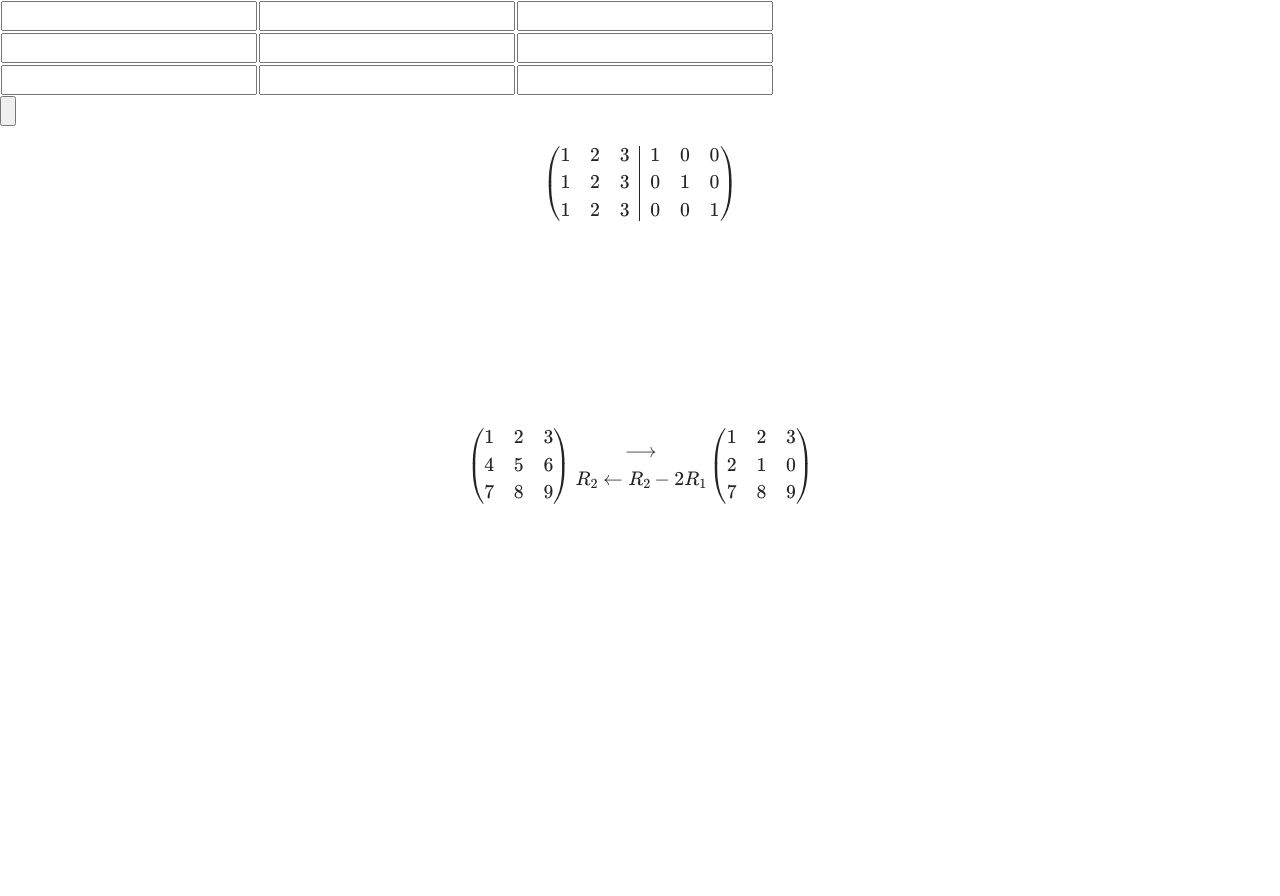
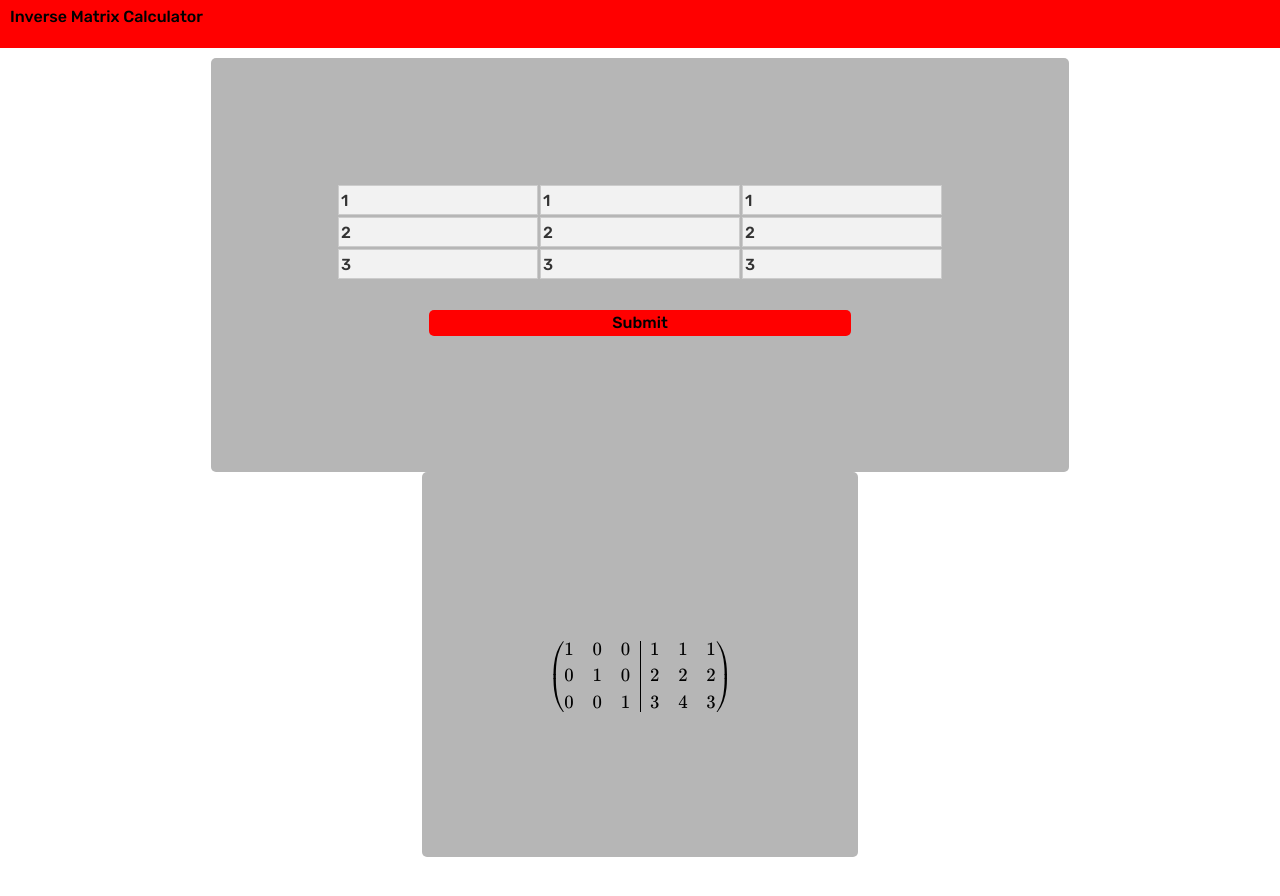
Before and after one commit to daniqss/inversa, a plain HTML site: page index.html in a window 1280 px wide. Before the commit the page ends 800 px from the top, so only its background shows below. Drawn offline with nearby package versions, Linux system fonts and the light colour scheme.

Commit message:
add inverse result

```diff
--- a/index.html
+++ b/index.html
@@ -8,47 +8,47 @@
     <link href="styles.css" rel = "stylesheet">
     <script src="https://polyfill.io/v3/polyfill.min.js?features=es6"></script>
     <script id="MathJax-script" async src="https://cdn.jsdelivr.net/npm/mathjax@3.0.1/es5/tex-mml-chtml.js"></script>
+    <link rel="preconnect" href="https://fonts.googleapis.com">
+    <link rel="preconnect" href="https://fonts.gstatic.com" crossorigin>
+    <link href="https://fonts.googleapis.com/css2?family=Rubik:wght@500&display=swap" rel="stylesheet">
     <title>Inversa</title>
 </head>
 <body>
-
+    <nav>
+      <p>Inverse Matrix Calculator</p>
+    </nav>
     <main>
-        <div id="input">
+        <section id="input">
                 <table id="table">
                     <tbody>
                       <tr>
-                        <td><input type="number"></td>
-                        <td><input type="number"></td>
-                        <td><input type="number"></td>
+                        <td><input type="number" value="1"></td>
+                        <td><input type="number" value="1"></td>
+                        <td><input type="number" value="1"></td>
                       </tr>
                       <tr>
-                        <td><input type="number"></td>
-                        <td><input type="number"></td>
-                        <td><input type="number"></td>
+                        <td><input type="number" value="2"></td>
+                        <td><input type="number" value="2"></td>
+                        <td><input type="number" value="2"></td>
                       </tr>
                       <tr>
-                        <td><input type="number"></td>
-                        <td><input type="number"></td>
-                        <td><input type="number"></td>
+                        <td><input type="number" value="3"></td>
+                        <td><input type="number" value="3"></td>
+                        <td><input type="number" value="3"></td>
                       </tr>
-                    </tbody>
-                </table>
+                      <tr><td colspan="3">
+                        <button id = "submitButton">Submit</button>
+                      </td></tr>
 
-        </div>
-        <div>
-            <input type="button" id = "submitButton">
-        </div>
-        <div id="matrix" class="MathJax-script">
+                </tbody></table>
 
-          \begin{equation} \left( \begin{array}{ccc|ccc}
-          1 & 2 & 3 & 1 & 0 & 0\\
-          1 & 2 & 3 & 0 & 1 & 0\\
-          1 & 2 & 3 & 0 & 0 & 1\\
-         \end{array} \right) \end{equation}
+        </section>
+        <section id="matrix" class="MathJax-script">
 
-        </div>
+
+        </section>
         <br><br><br><br><br><br><br>
-        <div>
+        <!--div>
           \begin{equation}
           \begin{aligned}
           \begin{pmatrix}
@@ -69,7 +69,7 @@
           \end{pmatrix}
           \end{aligned}
           \end{equation}
-        </div>
+        </div-->
     </main>
     <script src="./main.js" type="module"></script>
 </body>
--- a/main.js
+++ b/main.js
@@ -1,28 +1,36 @@
- import {printMatrix, gauss} from "./maths.js"
+ import {printMatrix, gauss, dete} from './maths.js'
 
 document.addEventListener("DOMContentLoaded", function () {
-  // Obtener la tabla y las celdas de la misma
+
   const table = document.getElementById('table');
   const submitButton = document.getElementById('submitButton');
   const matrix = document.getElementById('matrix');
+  let order = 3;
 
-  // Crear una matriz 3x3
+  const I = [
+    [1, 0, 0],
+    [0, 1, 0],
+    [0, 0, 1]
+    ];
   let A = [
-    [null, null, null],
-    [null, null, null],
-    [null, null, null],
+    [1, 1, 1],
+    [2, 2, 2],
+    [3, 4, 3]
   ];
 
-  submitButton.addEventListener("click", () => {
-    for (let i = 0; i < table.rows.length; i++) {
-      for (let j = 0; j < table.rows[i].cells.length; j++) {
+  printMatrix(A, I);
+
+  submitButton.addEventListener("click", (event) => {
+    for (let i = 0; i < order; i++) {
+      for (let j = 0; j < order; j++) {
         A[i][j] = table.rows[i].cells[j].getElementsByTagName('input')[0].value;
+        console.log(`${i} ${j} insertion`);
+        }
       }
-      // Nested for where we access to the first element input value (there can be several inputs un the same cell)
+      // Nested for where we access to the first element input value (there can be several inputs in the same cell)
       // in row i and cell j to store it in our matrix
-    }
 
-    printMatrix(A);
+    gauss(A, I);
   });
 
 
--- a/maths.js
+++ b/maths.js
@@ -1,58 +1,86 @@
-
-let A = [[1,1,2],[4,0,3],[5,1,2]];
-let I = [[1,0,0],[0,1,0],[0,0,1]];
-
 
 export function gauss(A, I) {
-  // define the number of rows and columns
-  var rows = A.length;
-  var cols = A[0].length;
+  let B = I;
 
-  det = det(A, rows, cols);
+  if (dete(A, A.length) == 0) printNoinverse(A);
 
-  // apply Gaussian elimination
-  for (var k = 0; k < rows; k++) {
-    // pivot row
-    var maxRow = k;
-    for (var i = k + 1; i < rows; i++) {
-      if (Math.abs(A[i][k]) > Math.abs(A[maxRow][k])) {
-        maxRow = i;
+  else {                                              // apply Gaussian elimination
+    // Crear una matriz identidad
+    // Convertir la matriz en una matriz escalonada
+    for(let i=0; i<3; i++) {
+      // Encontrar el pivote y hacer que el elemento diagonal sea 1
+      let pivote = A[i][i];
+      for(let j=0; j<3; j++) {
+        A[i][j] /= pivote;
+        B[i][j] /= pivote;
+      }
+
+      // Hacer que los demás elementos de la columna sean 0
+      for(let k=0; k<3; k++) {
+        if(k !== i) {
+          let factor = A[k][i];
+          for(let j=0; j<3; j++) {
+            A[k][j] -= factor * A[i][j];
+            B[k][j] -= factor * B[i][j];
+          }
+        }
       }
     }
-
-    // swap pivot row with current row
-    var temp = A[k];
-    A[k] = A[maxRow];
-    A[maxRow] = temp;
-
-    // make all rows below this one 0 in current column
-    for (var i = k + 1; i < rows; i++) {
-      var factor = A[i][k] / A[k][k];
-      for (var j = k + 1; j < cols; j++) {
-        A[i][j] -= factor * A[k][j];
-      }
-      A[i][k] = 0;
-    }
   }
-
+  printMatrix(A, B);
 }
 
 
-function det (A, rows, cols) {
-  let det = 0;
 
-  return det;
+export function dete(A, order) {
+  if (order === 1) {
+    // Si la A es de orden 1, su determinante es el único elemento de la A
+    return A[0][0];
+  } else {
+    let det = 0;
+    // Iteramos sobre la primera fila de la A y sumamos los productos de los elementos
+    for (let j = 0; j < order; j++) {
+      // Obtenemos el submatriz eliminando la primera fila y la columna j
+      const submatrix = [];
+      for (let i = 1; i < order; i++) {
+        submatrix.push(A[i].filter((_, k) => k !== j));
+      }
+      // Calculamos el determinante de la submatriz y lo multiplicamos por el elemento de la primera fila y la columna j
+      det += ((-1) ** j) * A[0][j] * dete(submatrix, order - 1);
+    }
+    return det;
+  }
 }
 
-export function printMatrix(A) {
+
+export function printMatrix(A, B) {
+
   let output = `
-   \\begin{equation} \\left( \\begin{array}{ccc|ccc}
-    ${A[0][0]} & ${A[0][1]} & ${A[0][2]} & 1 & 0 & 0\\\\
-    ${A[1][0]} & ${A[1][1]} & ${A[1][2]} & 0 & 1 & 0\\\\
-    ${A[2][0]} & ${A[2][1]} & ${A[2][2]} & 0 & 0 & 1\\\\
-   \\end{array} \\right) \\end{equation}`;
+  \\begin{equation} \\left( \\begin{array}{ccc|ccc}
+    ${B[0][0]} & ${B[0][1]} & ${B[0][2]} & ${A[0][0]} & ${A[0][1]} & ${A[0][2]}\\\\
+    ${B[1][0]} & ${B[1][1]} & ${B[1][2]} & ${A[1][0]} & ${A[1][1]} & ${A[1][2]}\\\\
+    ${B[2][0]} & ${B[2][1]} & ${B[2][2]} & ${A[2][0]} & ${A[2][1]} & ${A[2][2]}\\\\
+  \\end{array} \\right) \\end{equation}`;
     // In JS we use \ before a special character as \b to mark
   //   that it's not a special character (in this case \begin)
   matrix.innerText = output;
   MathJax.typeset([matrix]);
-  }
+}
+
+export function printNoinverse(A) {
+  let output = `
+  La matriz
+
+  \\begin{equation} \\left( \\begin{array}
+    ${A[0][0]} & ${A[0][1]} & ${A[0][2]}\\\\
+    ${A[1][0]} & ${A[1][1]} & ${A[1][2]}\\\\
+    ${A[2][0]} & ${A[2][1]} & ${A[2][2]}\\\\
+  \\end{array} \\right) \\end{equation}
+
+
+  no tiene inversa`;
+    // In JS we use \ before a special character as \b to mark
+  //   that it's not a special character (in this case \begin)
+  matrix.innerText = output;
+  MathJax.typeset([matrix]);
+}
--- a/styles.css
+++ b/styles.css
@@ -1,3 +1,49 @@
-.input {
+body {
+    background-color: rgb(255, 255, 255);
+    color: black;
+    font-family: 'Rubik', sans-serif;
+}
+
+
+nav {
+    background-color: red;
+    padding-top: 5px;
+    padding-left: 10px;
+    padding-bottom: 3px;
+}
+
+main {
+    padding: 10px;
+    display: grid;
+    place-items: center;
+}
+
+section {
+    background-color: rgb(182, 182, 182);
+    border-radius: 5px;
+    max-width: 1000px;
+    margin: 0 auto;
+    padding: 10%;
+}
+input[type="number"] {
+    background-color: #f2f2f2;
+    border: 1px solid #ccc;
+    font-size: 16px;
+    color: #333;
+    width: 200px;
+    height: 30px;
+}
+#submitButton {
+    width: 70%;
+    height: 100%;
+    background-color: red;
+    border: none;
+    border-radius: 5px;
 
 }
+
+td[colspan="3"] {
+    text-align: center;
+    padding-top: 30px;
+    padding-bottom: 10px;
+}
```
